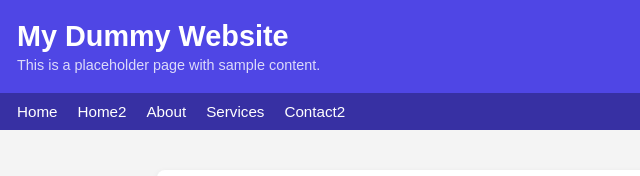
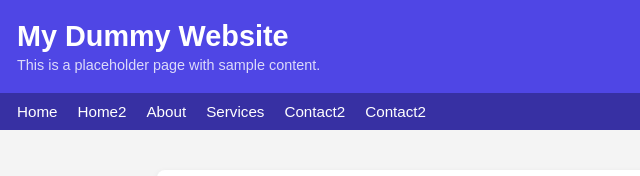
Before and after one commit to ojhabhumika/test, a plain HTML site: page index.html in a window 1280 px wide. Shown: the top 176 px of the page, 23-663 px from the left. Drawn offline with Linux system fonts and the light colour scheme.

Commit message:
minor fix

```diff
--- a/index.html
+++ b/index.html
@@ -51,6 +51,7 @@
     <a href="#">About</a>
     <a href="#">Services</a>
     <a href="#">Contact2</a>
+     <a href="#">Contact2</a>
   </nav>
 
   <div class="container">
```
